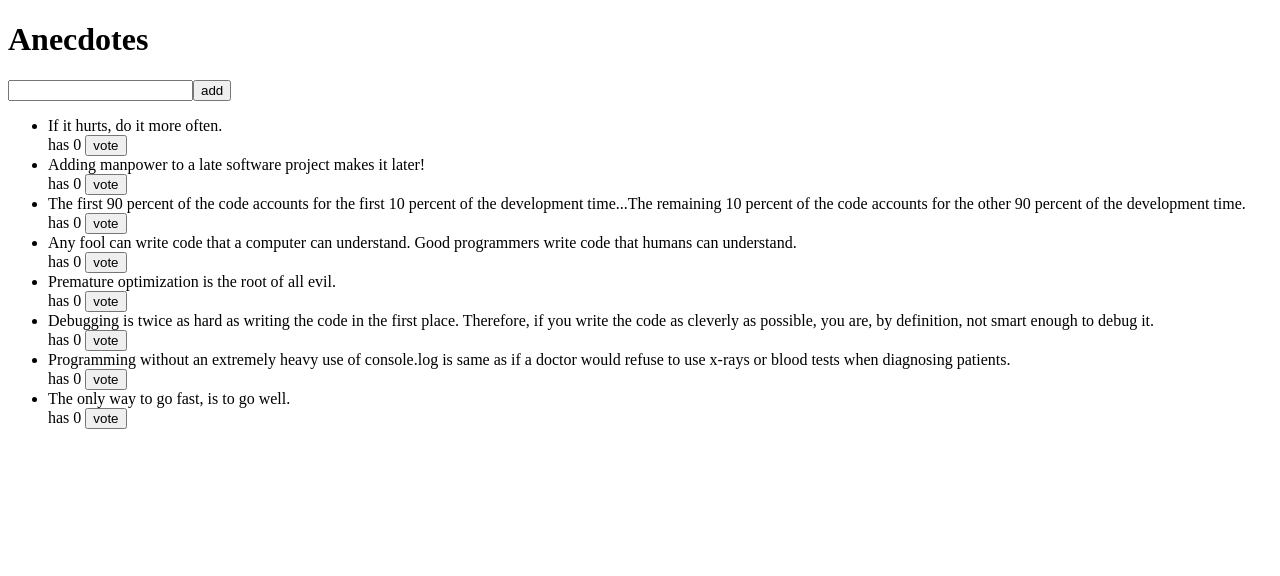
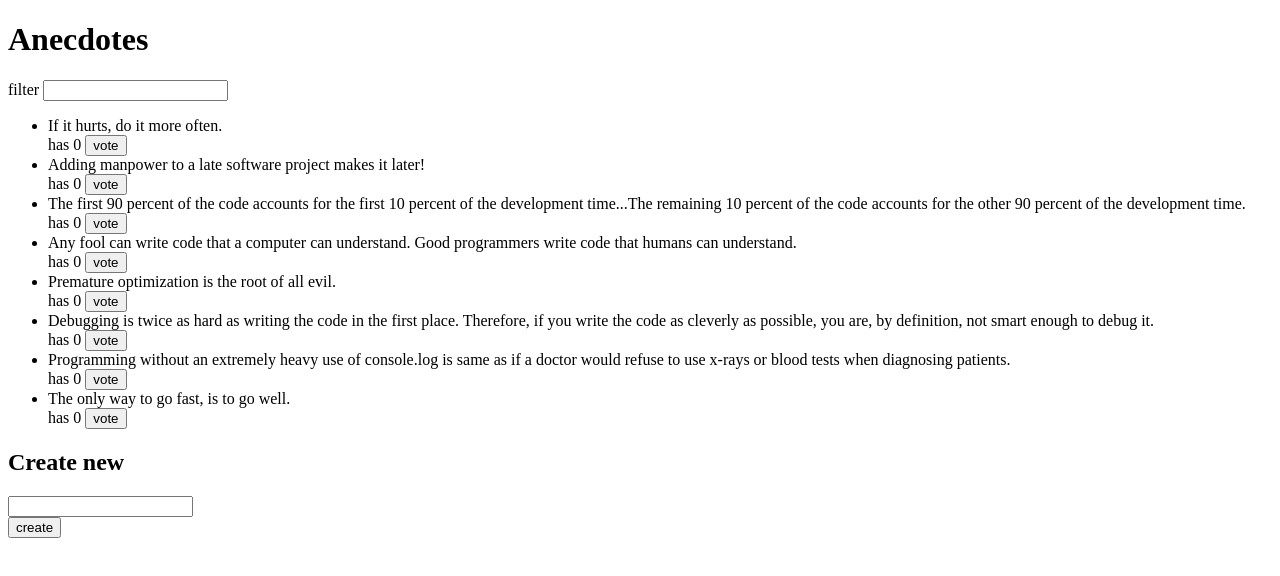
Before and after one commit to DavidGonzalezJ/Fullstack-Anecdotes-Redux, a React (Vite) app: page / in a window 1280 px wide. Shown: the top 576 px of the page. Built offline with nearby package versions, Linux system fonts and the light colour scheme.

Commit message:
Exercise 6.9 Adding a filter component and a new reducer for it

```diff
--- a/src/App.jsx
+++ b/src/App.jsx
@@ -9,9 +9,8 @@
 
   return (
     <div>
-      <h1>Anecdotes</h1>
+      <AnecdoteList/>
       <AnecdoteForm/>
-      <AnecdoteList/>
     </div>
   )
 }
--- a/src/components/AnecdoteForm.jsx
+++ b/src/components/AnecdoteForm.jsx
@@ -12,10 +12,13 @@
     }
 
     return(
-        <form onSubmit={newAnecdote}>
-            <input name="anecdote" />
-            <button type="submit">add</button>
-        </form>
+        <>
+            <h2>Create new</h2>
+            <form onSubmit={newAnecdote}>
+                <input name="anecdote" /><br />
+                <button type="submit">create</button>
+            </form>
+        </>
     )
 }
 
--- a/src/components/Anecdotes.jsx
+++ b/src/components/Anecdotes.jsx
@@ -1,4 +1,5 @@
 import PropTypes from 'prop-types'
+import Filter from './Filter'
 import { useSelector, useDispatch } from "react-redux"
 import { vote } from "../reducers/anecdoteReducer"
 
@@ -26,7 +27,10 @@
 
 const AnecdoteList = () => {
     const dispatch = useDispatch()
-    const list = useSelector(state => state)
+    const list = useSelector(
+      state =>  state.anecdotes.filter(anecdote =>
+        anecdote.content.includes(state.filter))
+    )
     list.sort(( a, b ) => b.votes - a.votes)
 
     const upvote = (id) => {
@@ -34,12 +38,16 @@
     }
 
   return (
+    <>
+      <h1>Anecdotes</h1>
+      <Filter/>
       <ul>
         { list.map(a => <Anecdote
         anecdote={a}
         key={a.id}
         handleClick={ () => upvote(a.id) }/> )}
       </ul>
+    </>
   )
 }
 
--- /dev/null
+++ b/src/components/Filter.jsx
@@ -0,0 +1,21 @@
+import { useDispatch } from "react-redux"
+import { setFilter } from "../reducers/filterReducer"
+
+const Filter = () => {
+    const dispatch = useDispatch()
+
+    const handleChange = (event) => {
+        dispatch(setFilter(event.target.value))
+    }
+    const style = {
+      marginBottom: 10
+    }
+
+    return (
+      <div style={style}>
+        filter <input onChange={handleChange} />
+      </div>
+    )
+}
+
+export default Filter
--- a/src/main.jsx
+++ b/src/main.jsx
@@ -1,11 +1,17 @@
 import ReactDOM from 'react-dom/client'
 import { Provider } from 'react-redux'
-import { createStore } from 'redux'
+import { createStore, combineReducers } from 'redux'
 import anecdoteReducer from './reducers/anecdoteReducer.js'
+import filterReducer from './reducers/filterReducer.js'
 
 import App from './App.jsx'
 
-const store = createStore(anecdoteReducer)
+const reducer = combineReducers({
+  anecdotes: anecdoteReducer,
+  filter: filterReducer
+})
+
+const store = createStore(reducer)
 
 ReactDOM.createRoot(document.getElementById('root')).render(
   <Provider store={store}>
--- /dev/null
+++ b/src/reducers/filterReducer.js
@@ -0,0 +1,18 @@
+const filterReducer = (state = '', action) => {
+    switch(action.type) {
+        case 'SET_FILTER':{
+            return action.payload
+        }
+        default:
+            return state
+    }
+}
+
+export const setFilter = ( newFilter ) => {
+    return({
+        type: 'SET_FILTER',
+        payload: newFilter
+    })
+}
+
+export default filterReducer
```
Lines whose indentation alone changed are shown as unchanged.
